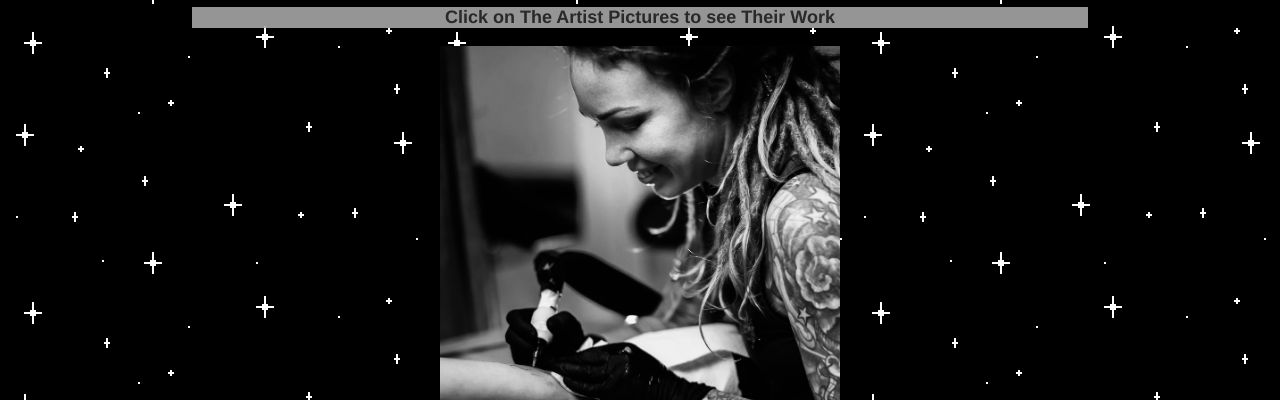
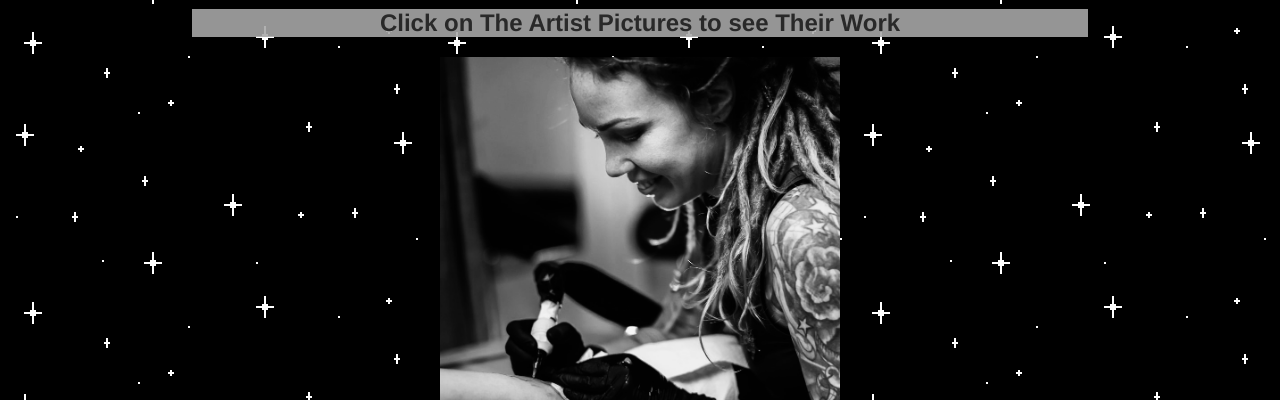
Before and after one commit to naturallyemerson/tattoo, a plain HTML site: page gunsdrawn/artist.html in a window 1280 px wide. Shown: the part 700-1100 px from the top of the page. Drawn offline with Linux system fonts and the light colour scheme.

Commit message:
Update artist.html

```diff
--- a/gunsdrawn/artist.html
+++ b/gunsdrawn/artist.html
@@ -28,7 +28,7 @@
     <h1>Guns Drawn | Meet the Artist </h1>
     <p><img src="logo1.PNG" alt="logo" width="350" height="350" ><br>
     <header>
-        <h3>Click on The Artist Pictures to see Their Work</h3>
+        <h2>Click on The Artist Pictures to see Their Work</h2>
     </header>
         <a href="margo.html"><img src="artist1.jpg" alt="Margo River" width="400" height="400"></a>
     <header>
```
